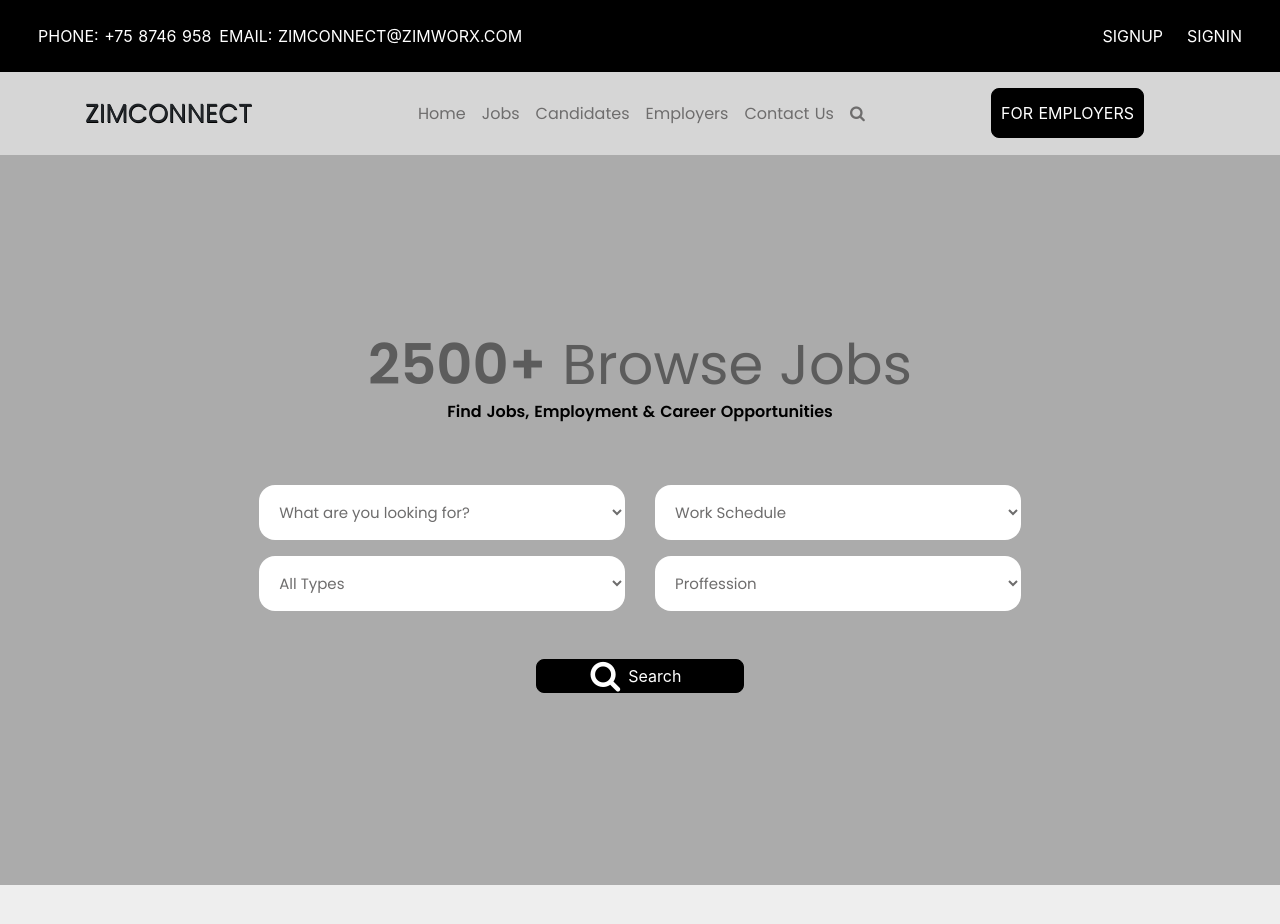
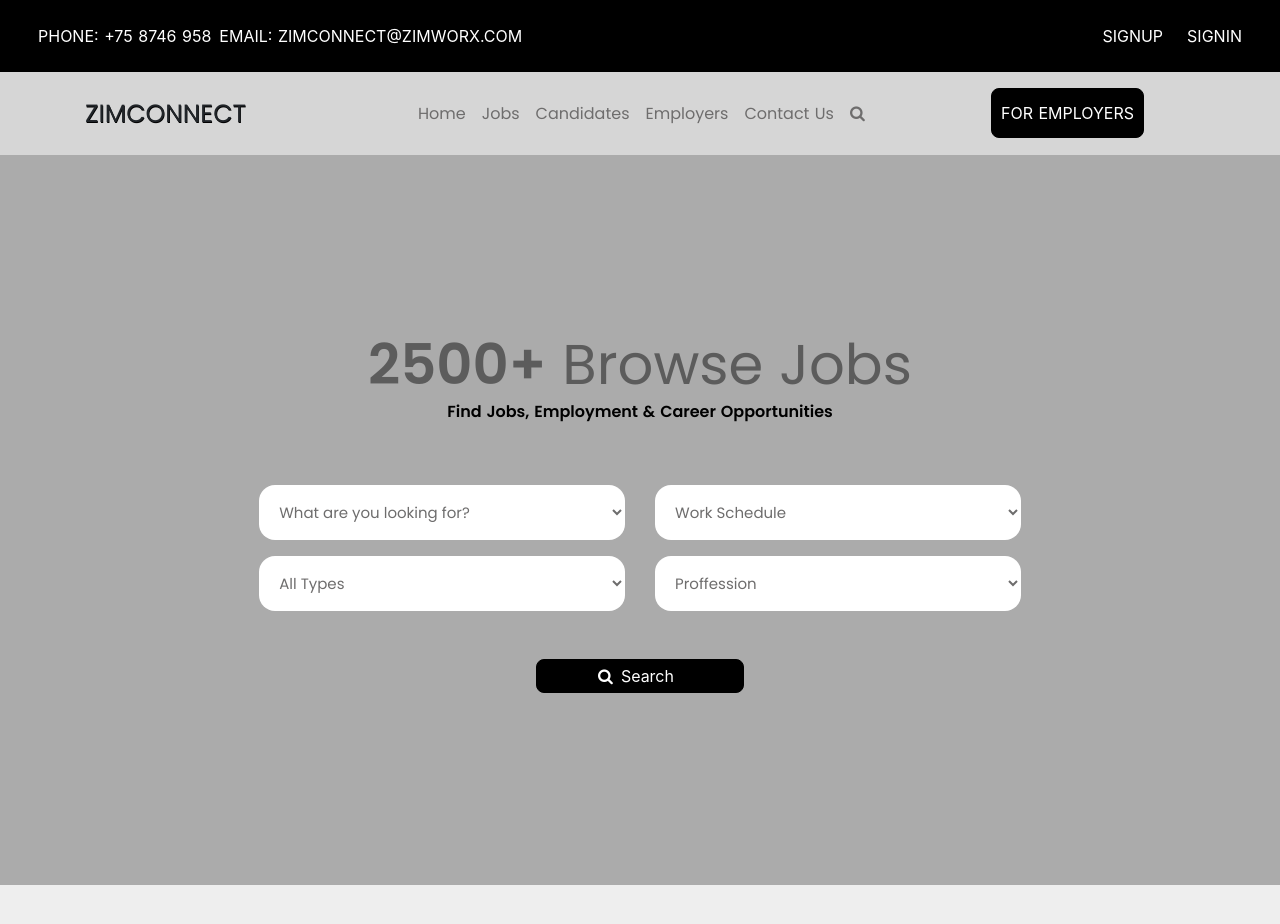
Before and after one commit to IamTinashe/zimConnect, a Nuxt app: page / in a window 1280 px wide. Shown: the top 924 px of the page. Built offline with nearby package versions, Linux system fonts and the light colour scheme.

Commit message:
adds_fixes

```diff
--- a/assets/scss/_typography.scss
+++ b/assets/scss/_typography.scss
@@ -1,7 +1,7 @@
 .title {
   font-family: 'Poppins', sans-serif;
-  font-weight: 500;
-  font-size: 26px;
+  font-weight: 400;
+  font-size: 25px;
   line-height: 35px;
 }
 
--- a/pages/index.vue
+++ b/pages/index.vue
@@ -33,8 +33,8 @@
                   </div>
                   <div class="row pb-5 justify-content-md-center">
                     <div class="col-md-3">
-                      <div class="button button-primary button-semi-pill py-0">
-                        <i class="fa fa-search fa-2x Color-white"></i>
+                      <div class="button button-primary button-semi-pill py-1">
+                        <i class="fa fa-search fa-1x Color-white"></i>
                         <span class="px-2">Search</span>
                       </div>
                     </div>
```
